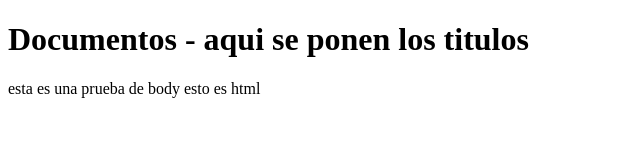
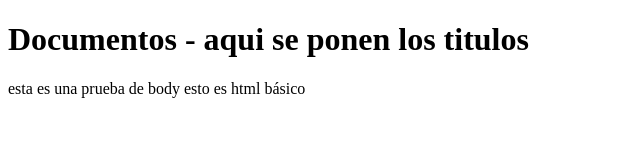
Before and after one commit to Luiscadenasr/Personales, a plain HTML site: page Mis-Proyectos/proyecto-ejemplo/prueba1.html in a window 1280 px wide. Shown: the full height of the page, 0-640 px from the left. Drawn offline with Linux system fonts and the light colour scheme.

Commit message:
le añadi basico

```diff
--- a/Mis-Proyectos/proyecto-ejemplo/prueba1.html
+++ b/Mis-Proyectos/proyecto-ejemplo/prueba1.html
@@ -9,7 +9,7 @@
 <h1>Documentos - aqui se ponen los titulos</h1>
 
 <body>
-esta es una prueba de body esto es html
+esta es una prueba de body esto es html básico
 
 
 </body>
```
